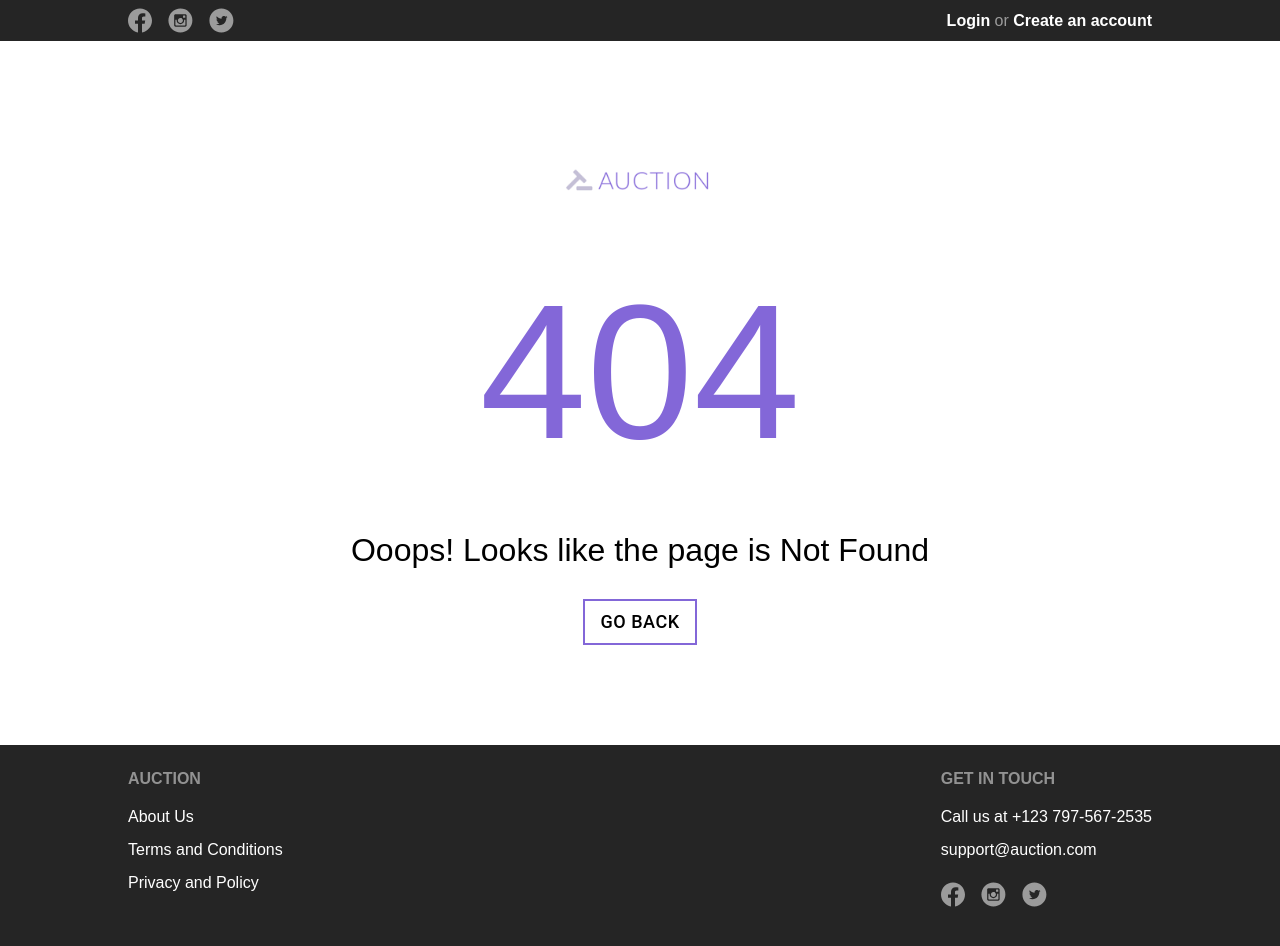
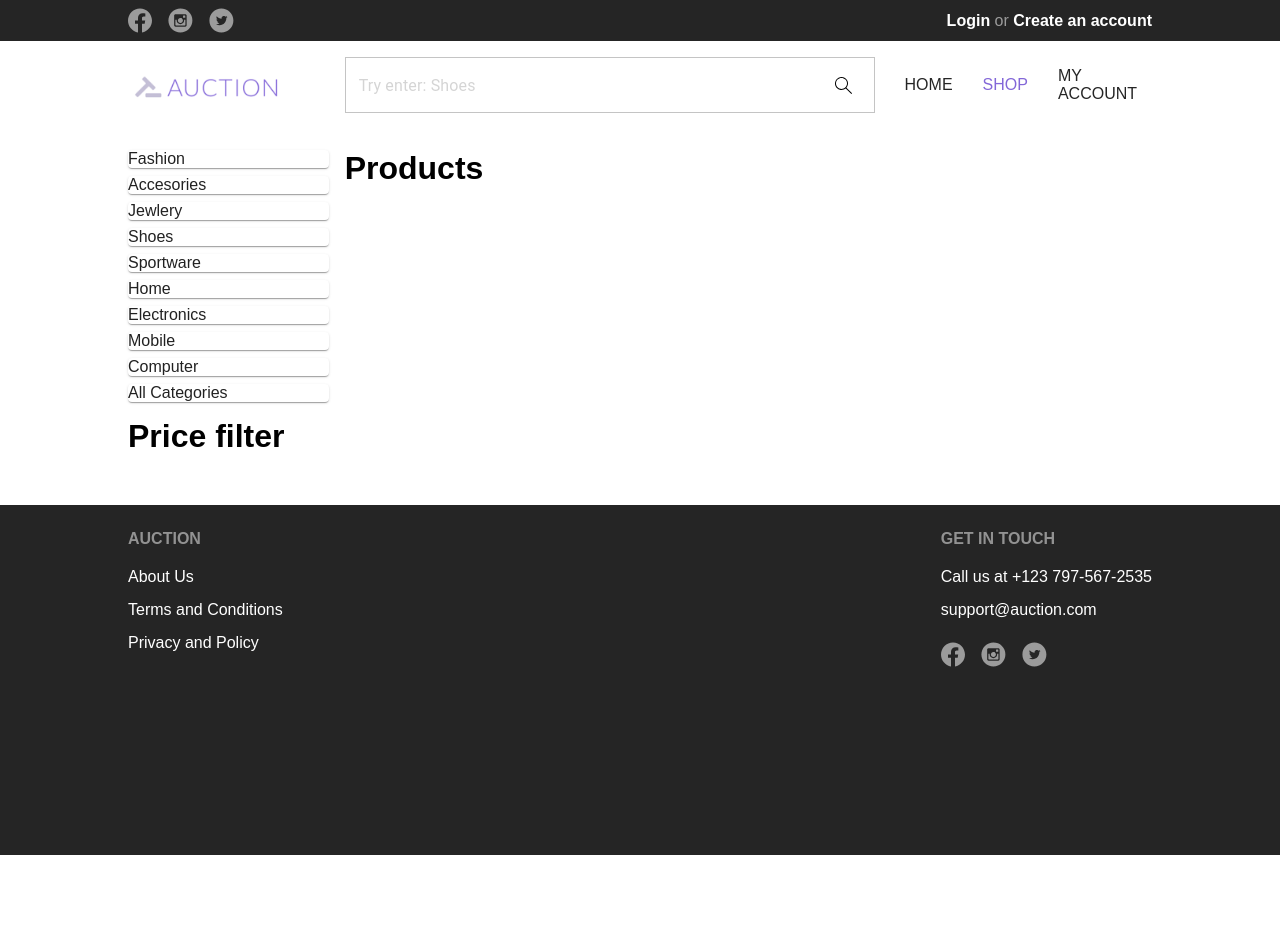
Before and after one commit to abecirovic3/Auction-App, a React (Create React App) app in the folder auction-app-frontend/: page /shop in a window 1280 px wide. Before the commit this address had no page. Shown: the top 946 px of the page. After the commit the page ends 855 px from the top, so only its background shows below. Built offline with nearby package versions, Linux system fonts and the light colour scheme.

Commit message:
Start implementing shop page

```diff
--- a/auction-app-frontend/src/App.js
+++ b/auction-app-frontend/src/App.js
@@ -18,6 +18,7 @@ import TermsAndConditions from 'components/TermsAndConditions/TermsAndConditions
 import About from 'components/About/About';
 import NotFound from 'components/NotFound/NotFound';
 import ProductOverview from 'components/ProductOverview/ProductOverview';
+import Shop from 'components/Shop/Shop';
 
 function App() {
     const dispatch = useDispatch();
@@ -50,6 +51,7 @@ function App() {
                         <Route path='/privacy' element={<PrivacyAndPolicy/>}/>
                         <Route path='/terms' element={<TermsAndConditions/>}/>
                         <Route path='/about' element={<About/>}/>
+                        <Route path='/shop' element={<Shop />} />
                         <Route path='/shop/product-overview/:id' element={<ProductOverview />}/>
                         <Route path='*' element={<NotFound/>}/>
                     </Routes>
--- /dev/null
+++ b/auction-app-frontend/src/assets/style/shop-page.scss
@@ -0,0 +1,8 @@
+@use "base";
+
+.shop-page-container {
+  .shop-page-content-container {
+    width: base.$main-width;
+    margin: auto;
+  }
+}
--- /dev/null
+++ b/auction-app-frontend/src/components/CategorySelector/CategorySelector.js
@@ -0,0 +1,15 @@
+import { Paper, Stack } from '@mui/material';
+
+const CategorySelector = ( { categories }) => {
+    return (
+        <Stack spacing={1}>
+            {
+                categories.map(category => (
+                    <Paper key={category.id} className='category'>{category.name}</Paper>
+                ))
+            }
+        </Stack>
+    );
+};
+
+export default CategorySelector;
--- /dev/null
+++ b/auction-app-frontend/src/components/Shop/Shop.js
@@ -0,0 +1,27 @@
+import { Grid } from '@mui/material';
+
+import 'assets/style/shop-page.scss';
+import ShopFilters from 'components/Shop/ShopFilters/ShopFilters';
+
+const Shop = () => {
+    return (
+        <div className='shop-page-container'>
+            <div className='shop-page-content-container'>
+                <Grid
+                    container
+                    columnSpacing={2}
+                    justifyContent='space-around'
+                >
+                    <Grid item xs={2.5}>
+                        <ShopFilters />
+                    </Grid>
+                    <Grid item xs={9.5}>
+                        <h1>Products</h1>
+                    </Grid>
+                </Grid>
+            </div>
+        </div>
+    );
+};
+
+export default Shop;
--- /dev/null
+++ b/auction-app-frontend/src/components/Shop/ShopFilters/ShopFilters.js
@@ -0,0 +1,26 @@
+import { Stack } from '@mui/material';
+import CategorySelector from 'components/CategorySelector/CategorySelector';
+
+const ShopFilters = () => {
+    const categories = [
+        { id: 1, name: 'Fashion'},
+        { id: 2, name: 'Accesories'},
+        { id: 3, name: 'Jewlery'},
+        { id: 4, name: 'Shoes'},
+        { id: 5, name: 'Sportware'},
+        { id: 6, name: 'Home'},
+        { id: 7, name: 'Electronics'},
+        { id: 8, name: 'Mobile'},
+        { id: 9, name: 'Computer'},
+        { id: 10, name: 'All Categories'},
+    ];
+
+    return (
+        <Stack spacing={2}>
+            <CategorySelector categories={categories} />
+            <h1>Price filter</h1>
+        </Stack>
+    );
+};
+
+export default ShopFilters;
```
